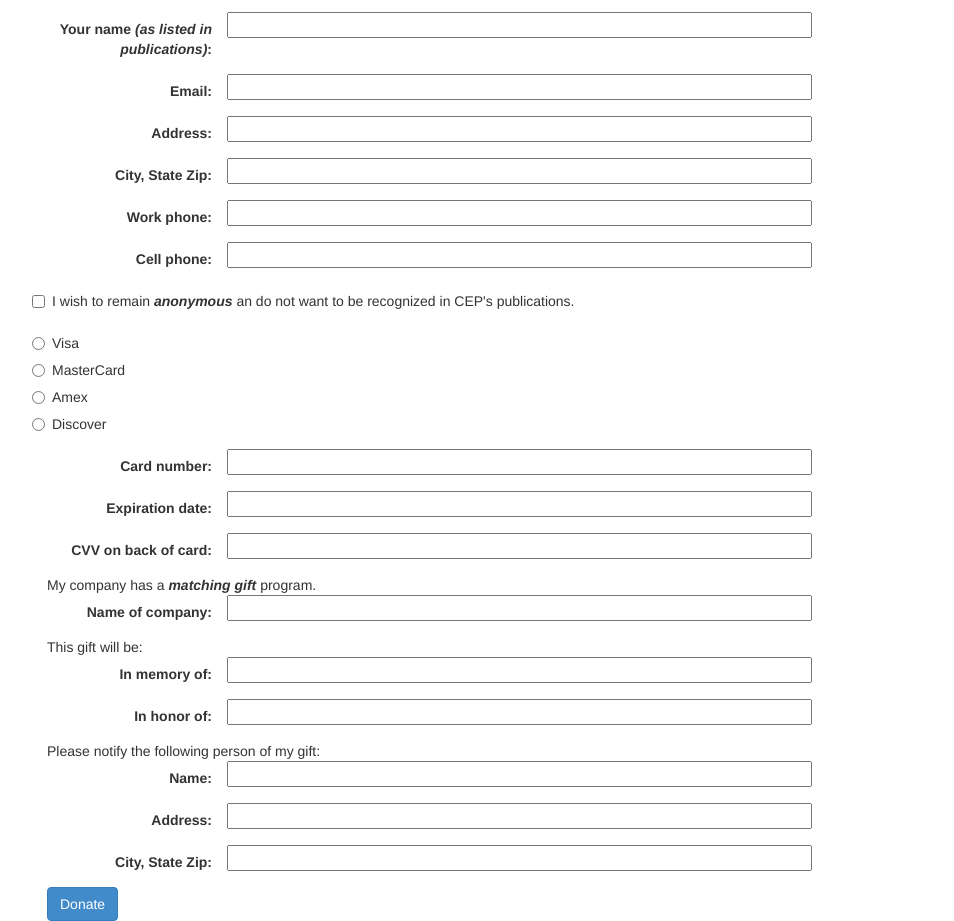
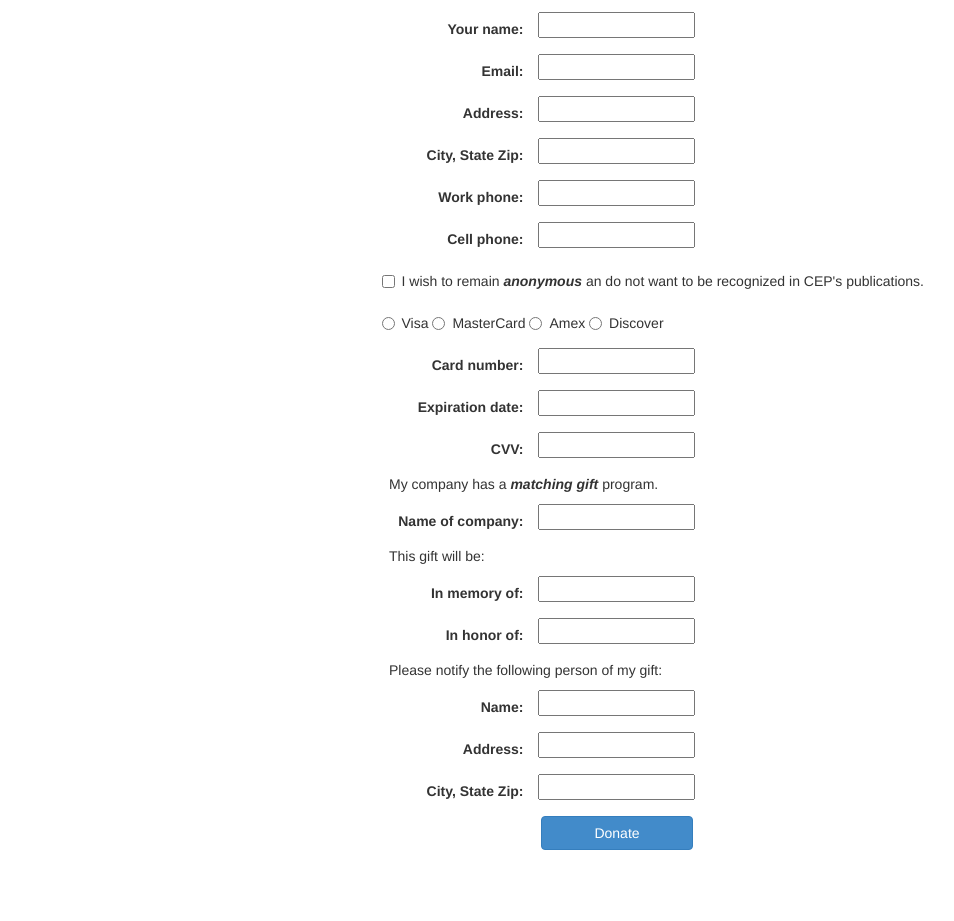
Before and after one commit to GVajravelu/cep_mockups, a plain HTML site: page public/index.html in a window 1280 px wide. Shown: the part 100-1021 px from the top of the page, without its empty margins (23-977 px from the left). After the commit the page ends 950 px from the top, so only its background shows below. Drawn offline with nearby package versions, Linux system fonts and the light colour scheme; files whose address does not match are found by name.

Commit message:
make the template form centered on screen

```diff
--- /dev/null
+++ b/public/css/custom.css
@@ -0,0 +1,5 @@
+.center-div
+{
+  margin: 0 auto;
+  width: 80%;
+}
--- a/public/index.html
+++ b/public/index.html
@@ -12,6 +12,7 @@
 
     <!-- Bootstrap -->
     <link href="css/bootstrap-3.2.0-dist/css/bootstrap.min.css" rel="stylesheet">
+    <link href="css/custom.css" rel="stylesheet">
 
     <!-- HTML5 Shim and Respond.js IE8 support of HTML5 elements and media queries -->
     <!-- WARNING: Respond.js doesn't work if you view the page via file:// -->
@@ -23,97 +24,91 @@
 
   <body>
     <div class="container">
-      <div class="row">
+      <div class="row text-center">
         <h1>Donation Form</h1>
       </div>
-      <form class="form-horizontal" role="form">
+      <form class="form-horizontal center-div" role="form">
         <div class="form-group">
-          <label for="amount" class="col-sm-2 control-label">Amount: $</label>
-          <input type="text" name="amount" id="amount" class="col-sm-6">
+          <label for="amount" class="col-sm-offset-3 col-sm-2 control-label">Amount: $</label>
+          <input type="text" name="amount" id="amount" class="col-sm-2">
         </div>
         <div class="form-group">
-          <label for="donor_name" class="col-sm-2 control-label">Your name <em>(as listed in publications)</em>:</label>
-          <input type="text" name="donor_name" id="donor_name" class="col-sm-6">
+          <label for="donor_name" class="col-sm-offset-3 col-sm-2 control-label">Your name:</label>
+          <input type="text" name="donor_name" id="donor_name" class="col-sm-2">
         </div>
         <div class="form-group">
-          <label for="email" class="col-sm-2 control-label">Email:</label>
-          <input type="text" name="email" id="email" class="col-sm-6">
+          <label for="email" class="col-sm-offset-3 col-sm-2 control-label">Email:</label>
+          <input type="text" name="email" id="email" class="col-sm-2">
         </div>
         <div class="form-group">
-          <label for="address" class="col-sm-2 control-label">Address:</label>
-          <input type="text" name="address" id="address" class="col-sm-6">
+          <label for="address" class="col-sm-offset-3 col-sm-2 control-label">Address:</label>
+          <input type="text" name="address" id="address" class="col-sm-2">
         </div>
         <div class="form-group">
-          <label for="address2" class="col-sm-2 control-label">City, State Zip:</label>
-          <input type="text" name="address2" id="address2" class="col-sm-6">
+          <label for="address2" class="col-sm-offset-3 col-sm-2 control-label">City, State Zip:</label>
+          <input type="text" name="address2" id="address2" class="col-sm-2">
         </div>
         <div class="form-group">
-          <label for="work_phone" class="col-sm-2 control-label">Work phone:</label>
-          <input type="text" name="work_phone" id="work_phone" class="col-sm-6">
+          <label for="work_phone" class="col-sm-offset-3 col-sm-2 control-label">Work phone:</label>
+          <input type="text" name="work_phone" id="work_phone" class="col-sm-2">
         </div>
         <div class="form-group">
-          <label for="cell_phone" class="col-sm-2 control-label">Cell phone:</label>
-          <input type="text" name="cell_phone" id="cell_phone" class="col-sm-6">
+          <label for="cell_phone" class="col-sm-offset-3 col-sm-2 control-label">Cell phone:</label>
+          <input type="text" name="cell_phone" id="cell_phone" class="col-sm-2">
         </div>
         <div class="form-group">
-          <div class="checkbox">
+          <div class="checkbox col-sm-offset-3">
             <label><input type="checkbox" name="anonymous"> I wish to remain <em><strong>anonymous</strong></em> an do not want to be recognized in CEP's publications.</label>
           </div>
         </div>
         <div class="form-group">
-          <div class="radio">
+          <div class="radio col-sm-offset-3">
             <label><input type="radio" name="credit_card_type" id="visa" value="Visa"> Visa</label>
-          </div>
-          <div class="radio">
             <label><input type="radio" name="credit_card_type" id="mastercard" value="MasterCard"> MasterCard</label>
-          </div>
-          <div class="radio">
             <label><input type="radio" name="credit_card_type" id="amex" value="Amex"> Amex</label>
-          </div>
-          <div class="radio">
             <label><input type="radio" name="credit_card_type" id="discover" value="Discover"> Discover</label>
           </div>
         </div>
         <div class="form-group">
-          <label for="card_number" class="col-sm-2 control-label">Card number:</label>
-          <input type="text" name="card_number" id="card_number" class="col-sm-6">
+          <label for="card_number" class="col-sm-offset-3 col-sm-2 control-label">Card number:</label>
+          <input type="text" name="card_number" id="card_number" class="col-sm-2">
         </div>
         <div class="form-group">
-          <label for="card_expiration" class="col-sm-2 control-label">Expiration date:</label>
-          <input type="text" name="card_expiration" id="card_expiration" class="col-sm-6">
+          <label for="card_expiration" class="col-sm-offset-3 col-sm-2 control-label">Expiration date:</label>
+          <input type="text" name="card_expiration" id="card_expiration" class="col-sm-2">
         </div>
         <div class="form-group">
-          <label for="card_cvv" class="col-sm-2 control-label">CVV on back of card:</label>
-          <input type="text" name="card_cvv" id="card_cvv" class="col-sm-6">
+          <label for="card_cvv" class="col-sm-offset-3 col-sm-2 control-label">CVV:</label>
+          <input type="text" name="card_cvv" id="card_cvv" class="col-sm-2">
         </div>
-        My company has a <em><strong>matching gift</strong></em> program.
+        <p class="col-sm-offset-3">My company has a <em><strong>matching gift</strong></em> program.</p>
         <div class="form-group">
-          <label for="company_name" class="col-sm-2 control-label">Name of company:</label>
-          <input type="text" name="company_name" id="company_name" class="col-sm-6">
+          <label for="company_name" class="col-sm-offset-3 col-sm-2 control-label">Name of company:</label>
+          <input type="text" name="company_name" id="company_name" class="col-sm-2">
         </div>
-        This gift will be:
+        <p class="col-sm-offset-3">This gift will be: </p>
         <div class="form-group">
-          <label for="memory_name" class="col-sm-2 control-label">In memory of:</label>
-          <input type="text" name="memory_name" id="memory_name" class="col-sm-6">
+          <label for="memory_name" class="col-sm-offset-3 col-sm-2 control-label">In memory of:</label>
+          <input type="text" name="memory_name" id="memory_name" class="col-sm-2">
         </div>
         <div class="form-group">
-          <label for="honor_name" class="col-sm-2 control-label">In honor of:</label>
-          <input type="text" name="honor_name" id="honor_name" class="col-sm-6">
+          <label for="honor_name" class="col-sm-offset-3 col-sm-2 control-label">In honor of:</label>
+          <input type="text" name="honor_name" id="honor_name" class="col-sm-2">
         </div>
-        Please notify the following person of my gift:
+        <p class="col-sm-offset-3">Please notify the following person of my gift:</p>
         <div class="form-group">
-          <label for="notify_name" class="col-sm-2 control-label">Name:</label>
-          <input type="text" name="notify_name" id="notify_name" class="col-sm-6">
+          <label for="notify_name" class="col-sm-offset-3 col-sm-2 control-label">Name:</label>
+          <input type="text" name="notify_name" id="notify_name" class="col-sm-2">
         </div>
         <div class="form-group">
-          <label for="notify_address" class="col-sm-2 control-label">Address:</label>
-          <input type="text" name="notify_address" id="notify_address" class="col-sm-6">
+          <label for="notify_address" class="col-sm-offset-3 col-sm-2 control-label">Address:</label>
+          <input type="text" name="notify_address" id="notify_address" class="col-sm-2">
         </div>
         <div class="form-group">
-          <label for="notify_address2" class="col-sm-2 control-label">City, State Zip:</label>
-          <input type="text" name="notify_address2" id="notify_address2" class="col-sm-6">
+          <label for="notify_address2" class="col-sm-offset-3 col-sm-2 control-label">City, State Zip:</label>
+          <input type="text" name="notify_address2" id="notify_address2" class="col-sm-2">
         </div>
-        <input type="submit" value="Donate" class="btn btn-large btn-primary">
+        <input type="submit" value="Donate" class="btn btn-large btn-primary col-sm-offset-5 col-sm-2">
       </form>
     </div>
     <!-- jQuery (necessary for Bootstrap's JavaScript plugins) -->
```
